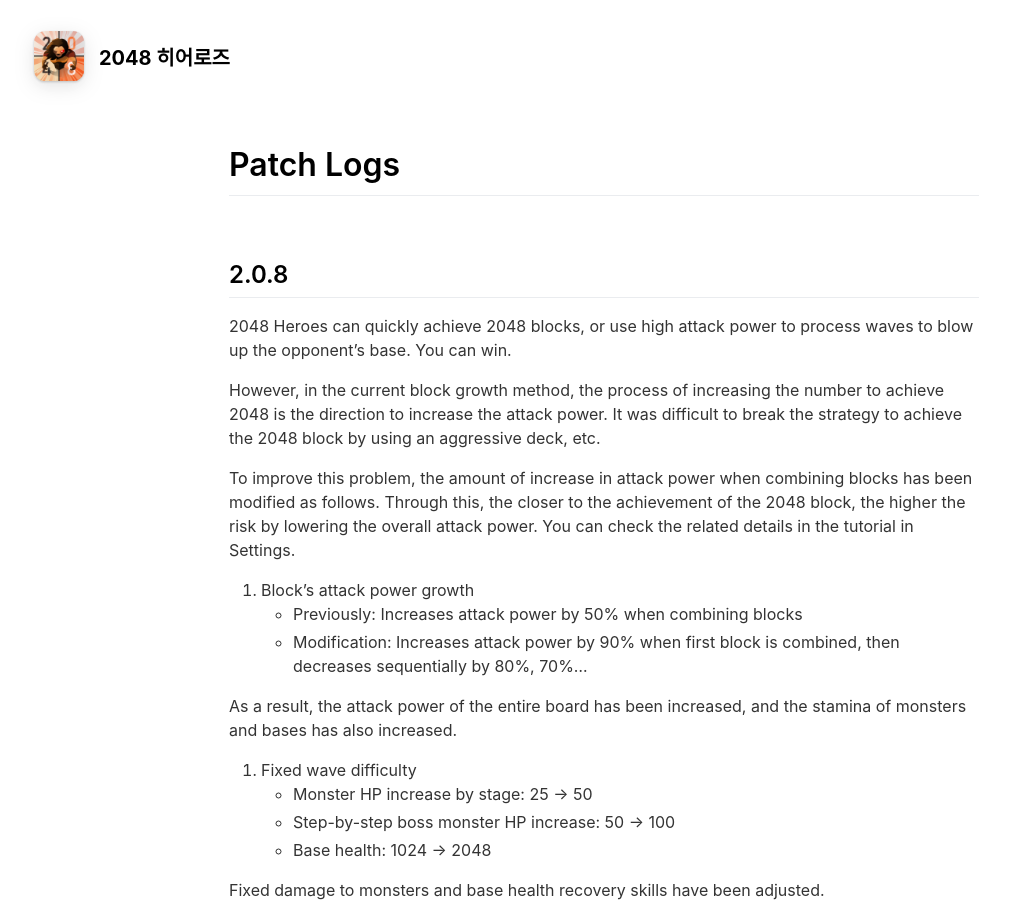
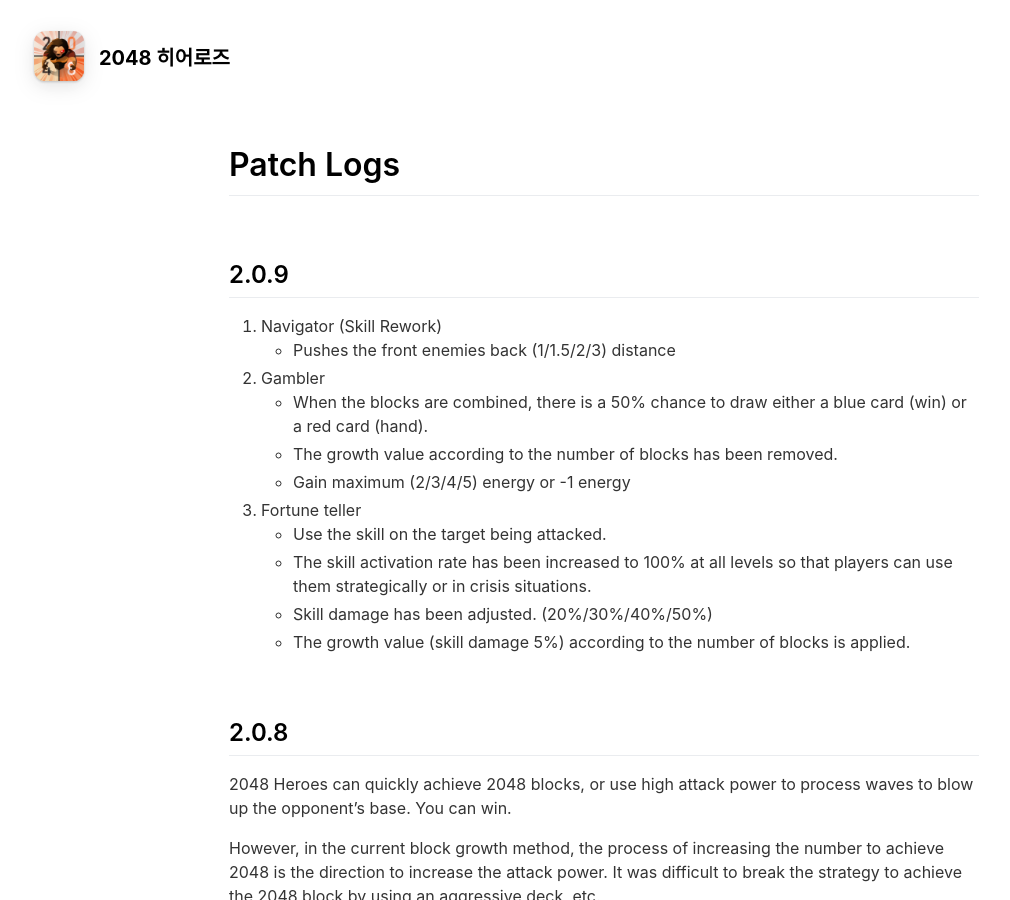
Before and after one commit to ArgoExped/Frozen-Arts, a Jekyll site: the page built from patch.md, in a window 1280 px wide and 900 px high. Shown: the whole window, without its empty margins (36-1046 px from the left). Built offline with Jekyll 4.4.1, drawn with Linux system fonts in a browser that asks for light colours; nearby versions of some CDN libraries.

```diff
--- a/patch.md
+++ b/patch.md
@@ -4,6 +4,26 @@ title: Patch Logs
 include_in_header: true
 ---
 # Patch Logs
+
+
+<br>
+
+
+## 2.0.9
+1. Navigator (Skill Rework)
+     - Pushes the front enemies back (1/1.5/2/3) distance
+
+2. Gambler
+     - When the blocks are combined, there is a 50% chance to draw either a blue card (win) or a red card (hand).
+     - The growth value according to the number of blocks has been removed.
+     - Gain maximum (2/3/4/5) energy or -1 energy
+
+3. Fortune teller
+     - Use the skill on the target being attacked.
+     - The skill activation rate has been increased to 100% at all levels so that players can use them strategically or in crisis situations.
+     - Skill damage has been adjusted. (20%/30%/40%/50%)
+     - The growth value (skill damage 5%) according to the number of blocks is applied.
+
 
 <br>
 
```
Also changed, not shown: patch-kr.md (+21 -2 lines).
